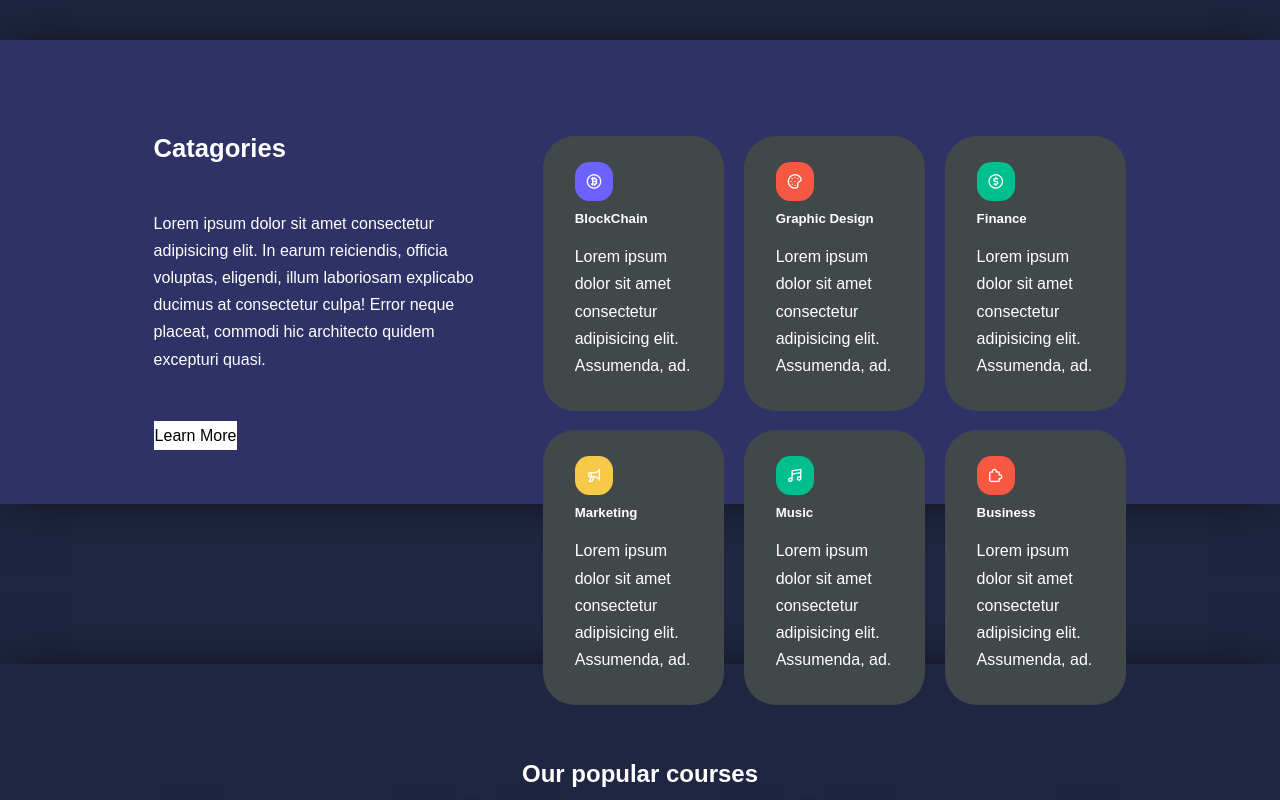
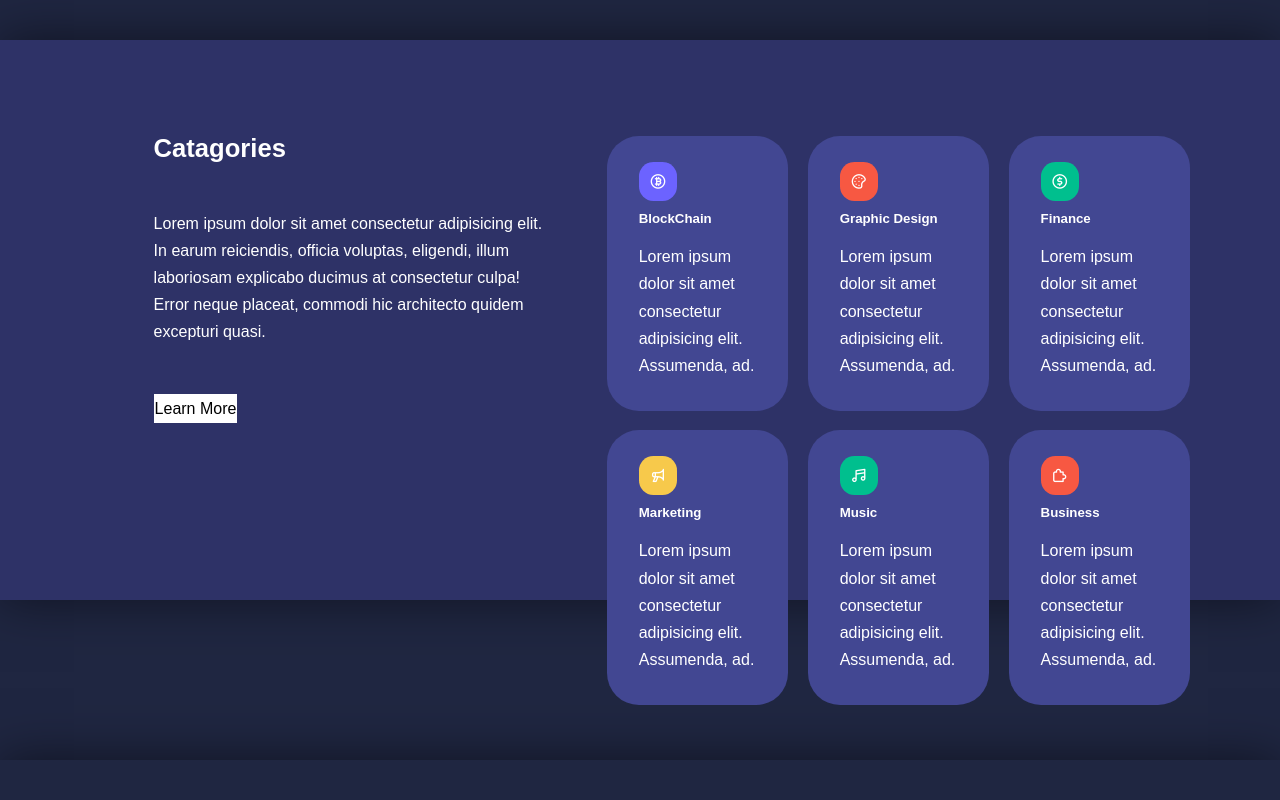
Before and after one commit to a-n-u-p-01/Education-A, a plain HTML site: page index.html in a window 1280 px wide. Shown: the part 600-1400 px from the top of the page. Drawn offline with nearby package versions, Linux system fonts and the light colour scheme.

Commit message:
fix color

```diff
--- a/css/style.css
+++ b/css/style.css
@@ -19,7 +19,7 @@
     --color-black: #000;
     --color-bg: #1f2641;
     --color-bg1: #2e3267;
-    --color-bg2: #424849;
+    --color-bg2:#424792;
 
     --container-width-lg: 76%;
     --container-width-md: 90%;
@@ -167,7 +167,7 @@ header {
 
 .categories {
     background: var(--color-bg1);
-    height: 29rem;
+    height: 35rem;
     box-shadow: 0 0 3rem rgba(0, 0, 0, 0.5);
 }
 
@@ -179,13 +179,14 @@ header {
 .categories_container {
     display: grid;
     grid-template-columns: 40% 60%;
+    gap: 4rem;
 
 }
 
-.categories_left {
+/* .categories_left {
     margin: 0 3rem 0 0;
 
-}
+} */
 
 .categories_left p {
     margin: 1rem 0 3rem;
@@ -195,7 +196,7 @@ header {
     display: grid;
     grid-template-columns: repeat(3, 1fr);
     gap: 1.2rem;
-    margin-bottom: 4rem;
+
 }
 
 .category {
@@ -203,6 +204,9 @@ header {
     padding: 2rem;
     border-radius: 2rem;
     transition: var(--transition);
+    /* height: 14rem;
+    width: 10rem; */
+    box-sizing: border-box;
 
 }
 
```
